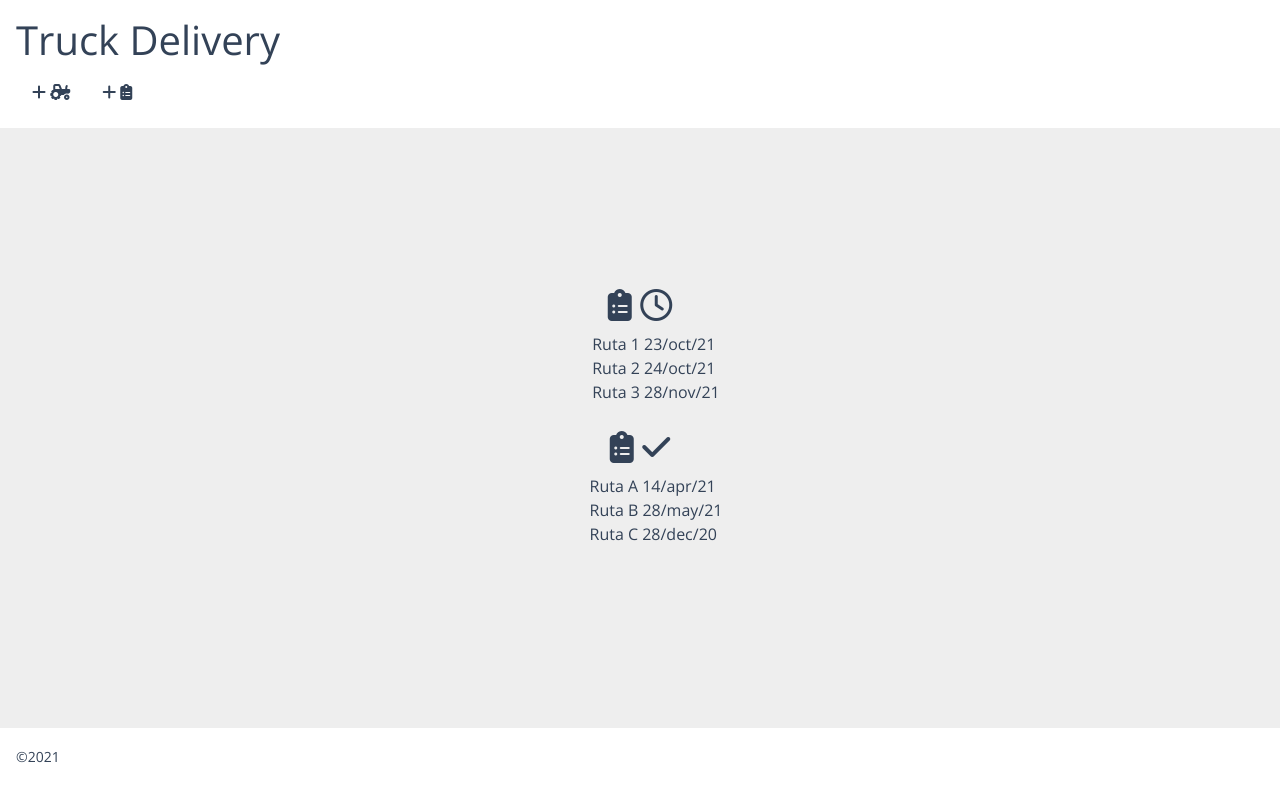
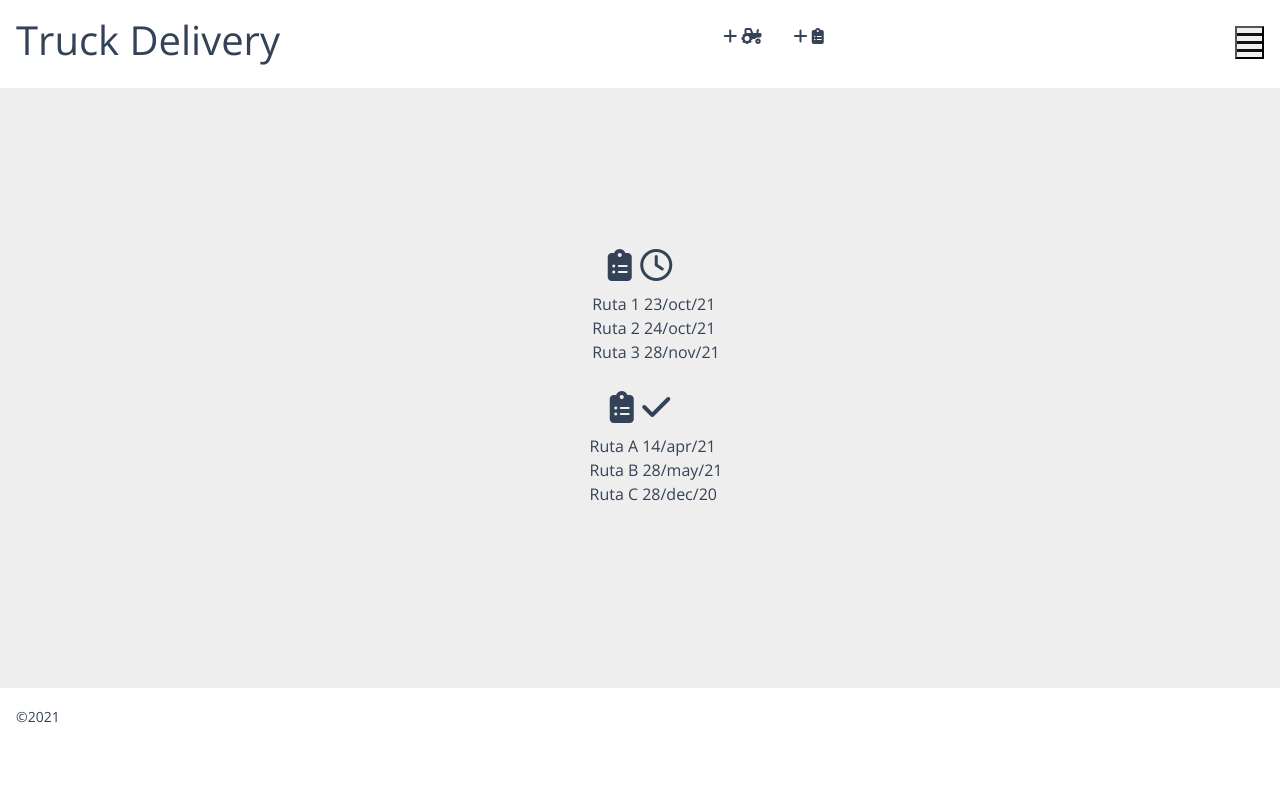
Before and after one commit to mZubeldia/truckdelivery, a React (Create React App) app: page / in a window 1280 px wide. Built offline with nearby package versions, Linux system fonts and the light colour scheme.

Commit message:
add first styles and structure burger menu

```diff
--- a/src/components/Header.js
+++ b/src/components/Header.js
@@ -2,11 +2,12 @@ import { Link } from "react-router-dom";
 const Header = () => {
   return (
     <header className="header">
-      <h1 className="header-text">
-        <a href="/">Truck Delivery</a>
-      </h1>
-      <nav>
-        <ul className="nav ">
+      <nav className="navbar">
+        <h1 className="header-text">
+          <a href="/">Truck Delivery</a>
+        </h1>
+
+        <ul className="nav-menu">
           <li className="nav-item">
             <Link to="/nueva-granja" className="nav-link ">
               <i class="fas fa-plus"></i> <i class="fas fa-tractor"></i>
@@ -18,6 +19,13 @@ const Header = () => {
             </Link>
           </li>
         </ul>
+        <div className="hamburger">
+          <button type="button" className="hamburger-btn">
+            <span className="hamburger-bar"></span>
+            <span className="hamburger-bar"></span>
+            <span className="hamburger-bar"></span>
+          </button>
+        </div>
       </nav>
     </header>
   );
--- a/src/stylesheet/layout/_header.scss
+++ b/src/stylesheet/layout/_header.scss
@@ -1,4 +1,33 @@
 .header {
+//
+}
+
+.navbar{
     height: 15%;
     padding: 1rem;
+    display: flex;
+    justify-content: space-between;
+    align-items: center;
 }
+
+//burger menu
+
+.hamburger {
+    //display: none;
+}
+
+.hamburger-bar{
+    display: block;
+    width: 25px;
+    height: 3px;
+    margin: 5px auto;
+    -webkit-transition: all 0.3s ease-in-out;
+    transition: all 0.3s ease-in-out;
+    background-color: #101010;
+}
+
+.nav-menu {
+    display: flex;
+    justify-content: space-between;
+    align-items: center;
+}
```
